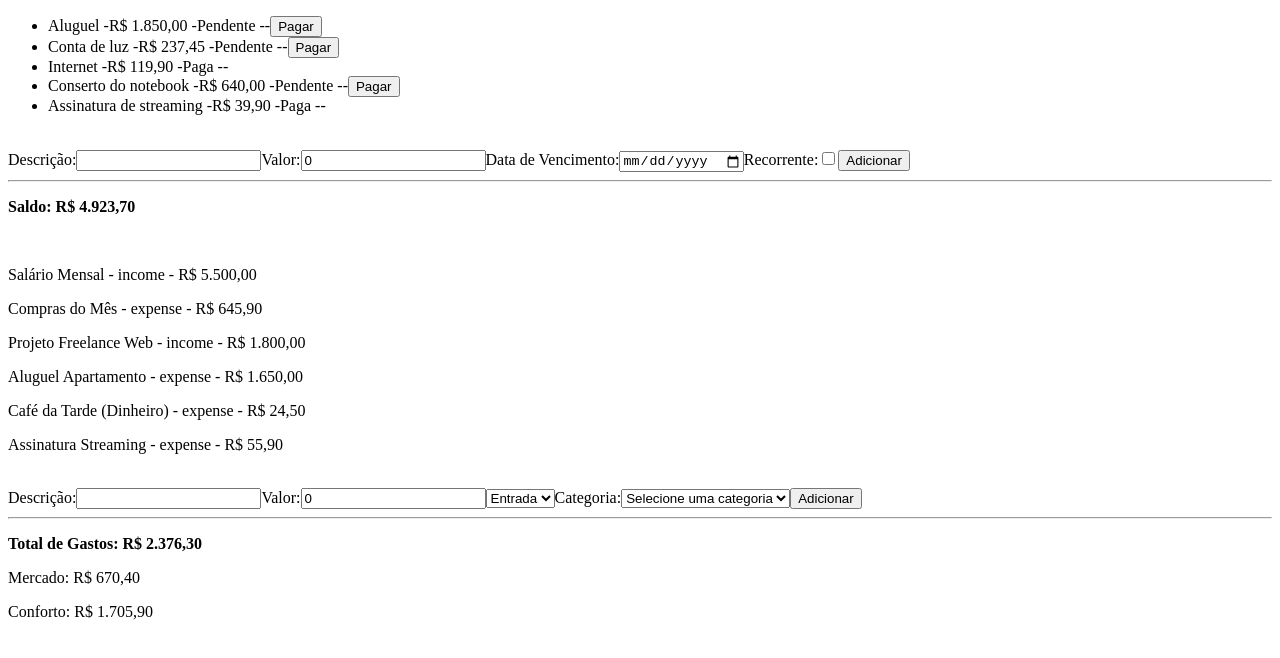
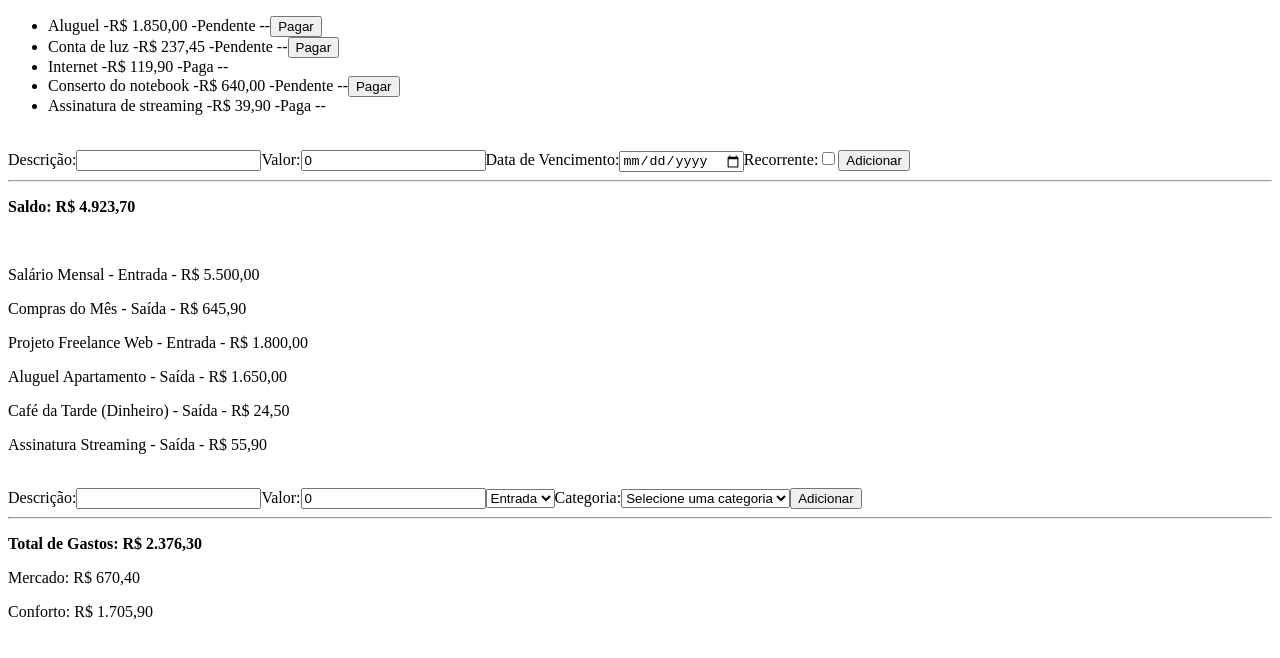
Before and after one commit to daviarendreis/moneylance-frontend, a React (Vite) app: page / in a window 1280 px wide. Shown: the top 658 px of the page. Built offline with nearby package versions, Linux system fonts and the light colour scheme.

Commit message:
feat(transactions): format type and amount in transaction list

```diff
--- a/src/components/TransactionsList.tsx
+++ b/src/components/TransactionsList.tsx
@@ -10,7 +10,7 @@ export default function TransactionsList ({ transactions }: TransactionsListProp
         <>
         {transactions.length > 0 ?
         transactions.map((tr) => (
-            <p key={tr.id}>{tr.description} - {tr.type} - {formatCurrency(tr.amount)}</p>
+            <p key={tr.id}>{tr.description} - {tr.type === "income" ? "Entrada" : "Saída"} - {formatCurrency(tr.amount)}</p>
         )) : <p>Nenhuma transação registrada</p>}
         </>
     )
```
